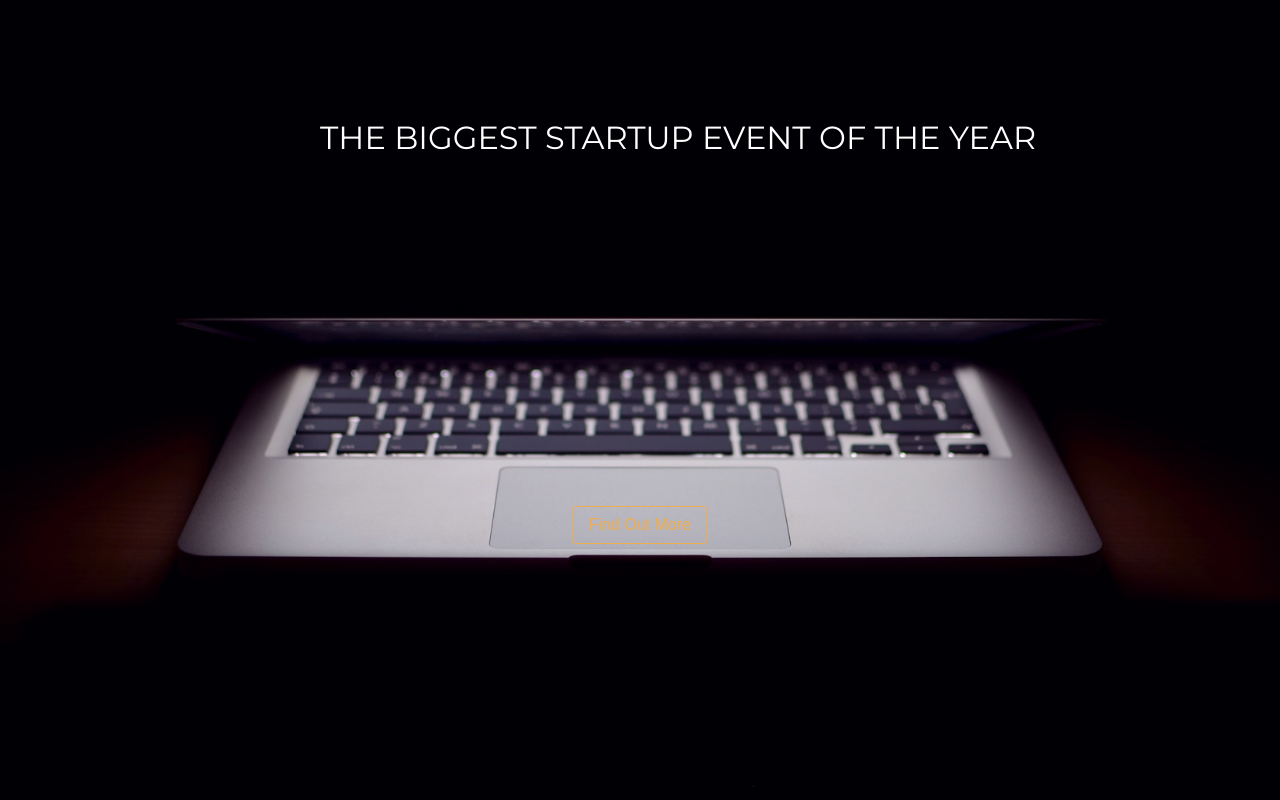
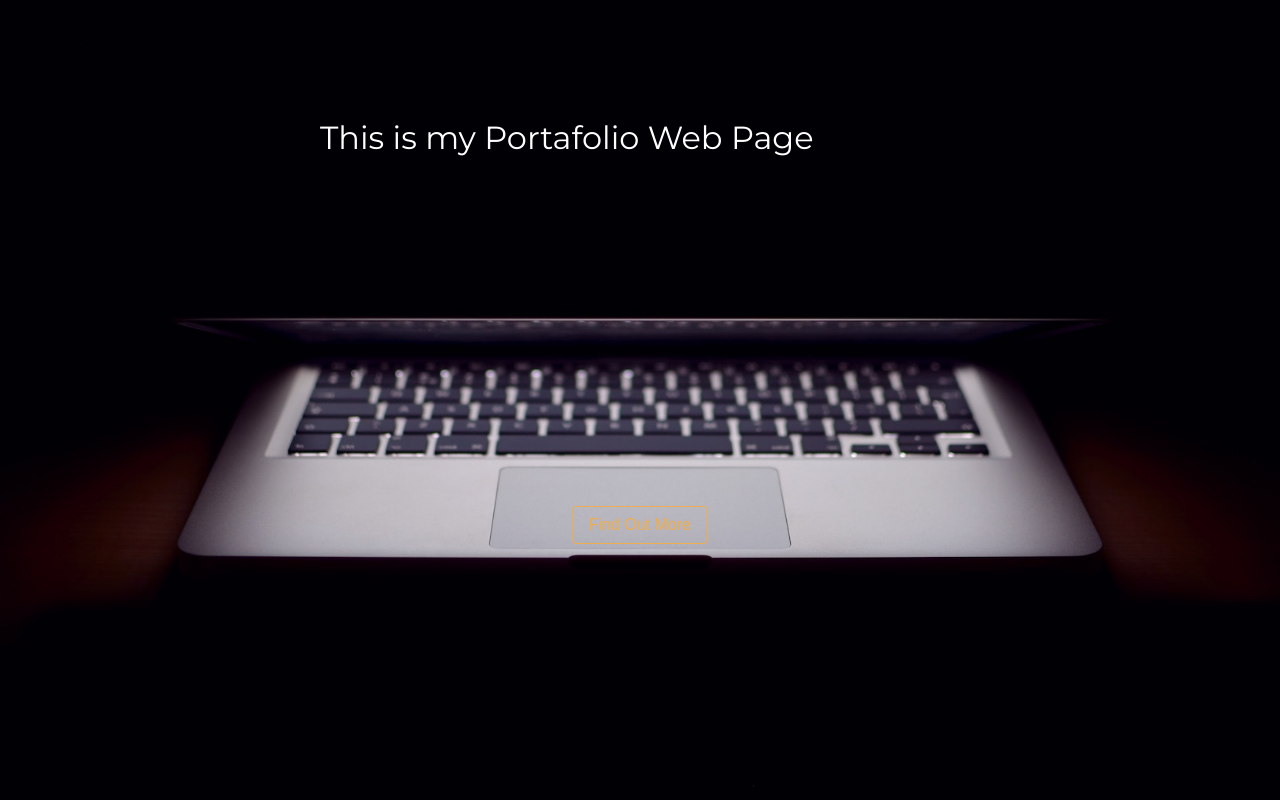
Before and after one commit to gartuz/gartuz.github.io, a plain HTML site: page index.html in a window 1280 px wide. Shown: the top 800 px of the page. Drawn offline with nearby package versions, Linux system fonts and the light colour scheme.

Commit message:
changing web page subject

```diff
--- a/index.html
+++ b/index.html
@@ -15,7 +15,7 @@
   <body>
 
     <div class="container_text">
-      <h2>THE BIGGEST STARTUP EVENT OF THE YEAR<h2>
+      <h2>This is my Portafolio Web Page<h2>
 
     </div>
 
```
